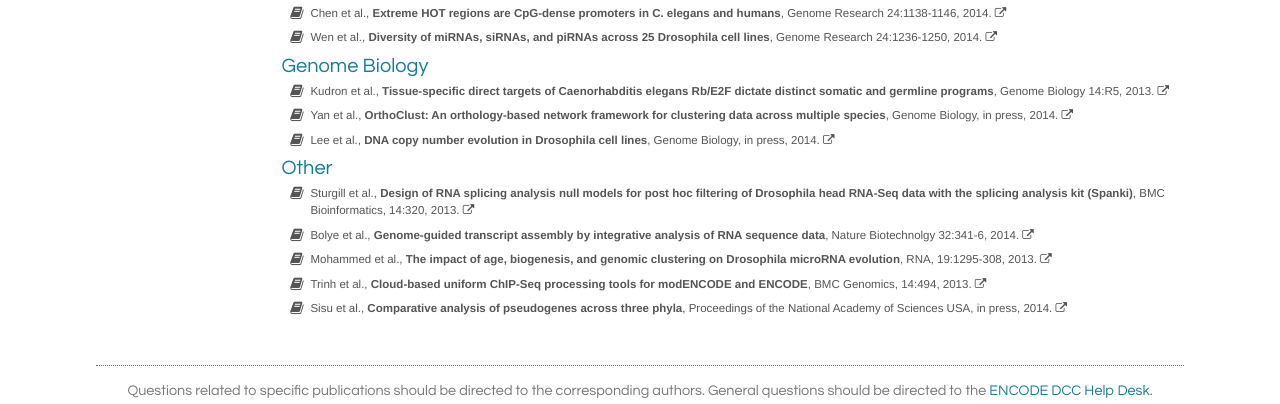
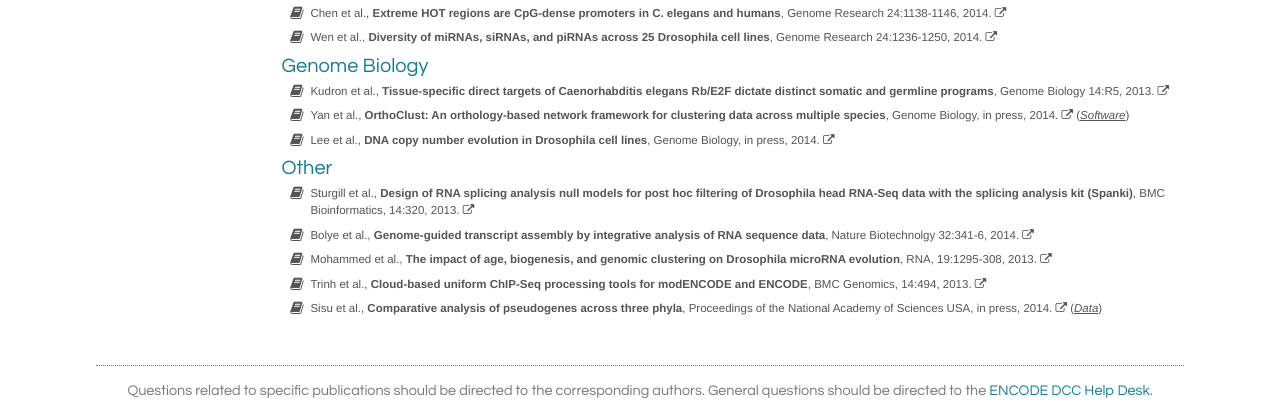
Before and after one commit to parklab/comparative-website, a Jekyll site: the page built from index.html, in a window 1280 px wide. Shown: the part 1137-1541 px from the top of the page. Built offline with Jekyll 4.4.1, drawn with Linux system fonts in a browser that asks for light colours; nearby versions of some CDN libraries; a style sheet for code colours, icons or effects is not loaded.

Commit message:
Added software and data urls for companion papers.

```diff
--- a/_data/publications/3_genome_biology.yml
+++ b/_data/publications/3_genome_biology.yml
@@ -10,6 +10,7 @@ papers:
     title: "OrthoClust: An orthology-based network framework for clustering data across multiple species"
     meta: "Genome Biology, in press, 2014" #" 15:R100, 2014"
     url:
+    software_url: https://github.com/gersteinlab/OrthoClust
     type: companion
   - authors: Lee et al.
     title: "DNA copy number evolution in Drosophila cell lines"
--- a/_data/publications/4_other.yml
+++ b/_data/publications/4_other.yml
@@ -24,7 +24,9 @@ papers:
   - authors: Sisu et al.
     title: "Comparative analysis of pseudogenes across three phyla"
     meta: "Proceedings of the National Academy of Sciences USA, in press, 2014"
+    url:
+    data_url: http://psicube.pseudogene.org
     type: companion
 
-#Comparative analysis of pseudogenes across three phyla, Sisu, Pei, Leng, Frankish, Zhang,…,Gerstein, in revision, PNAS, MOD24
 #Regulation of alternative splicing in Drosophila by 56 RNA binding proteins, Graveley, Brenner, Celniker groups, in revision at Cell Reports
+#Joint Inference of chromatin state maps across multiple related genomes, Park group
--- a/_includes/head.html
+++ b/_includes/head.html
@@ -8,6 +8,5 @@
 
     <!-- Custom CSS -->
     <link href="http://maxcdn.bootstrapcdn.com/font-awesome/4.1.0/css/font-awesome.min.css" rel="stylesheet">
-    <link href="https://raw.githubusercontent.com/mojombo/tpw/master/css/syntax.css" rel="stylesheet">
     <link rel="stylesheet" href="{{ "/css/site.css" | prepend: site.baseurl }}">
 </head>
--- a/index.html
+++ b/index.html
@@ -57,6 +57,12 @@ layout: default
         <li>
           <citation>
           {{ paper.authors }}, <b>{{ paper.title }}</b>, {{ paper.meta }}.&nbsp;<a href="{{ paper.url }}"><i class="fa fa-external-link"></i></a>
+          {% if paper.data_url %}
+            (<a href="{{ paper.data_url }}">Data</a>)
+          {% endif %}
+          {% if paper.software_url %}
+            (<a href="{{ paper.software_url }}">Software</a>)
+          {% endif %}
           </citation>
         </li>
         {% endfor %}
```
